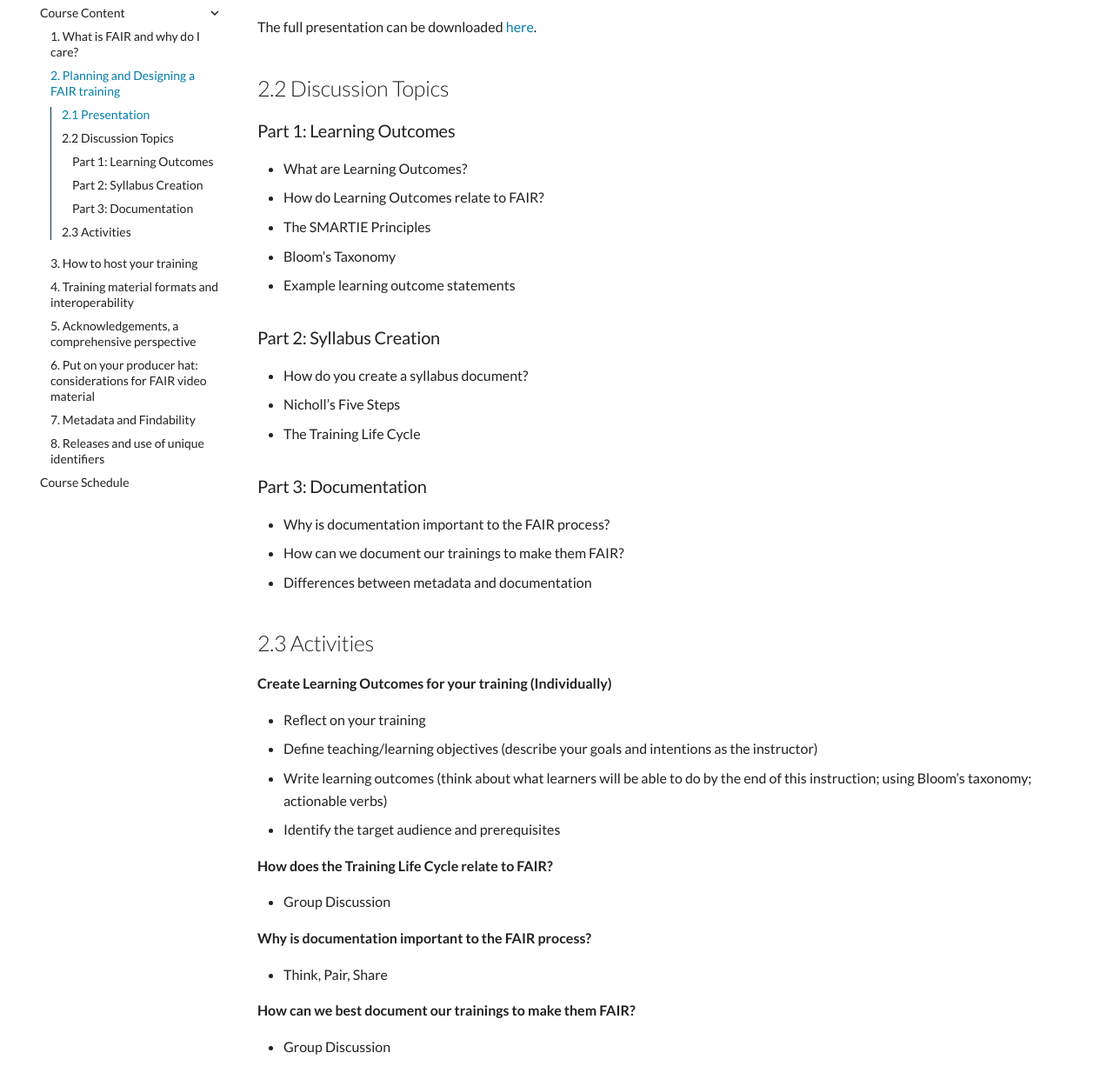
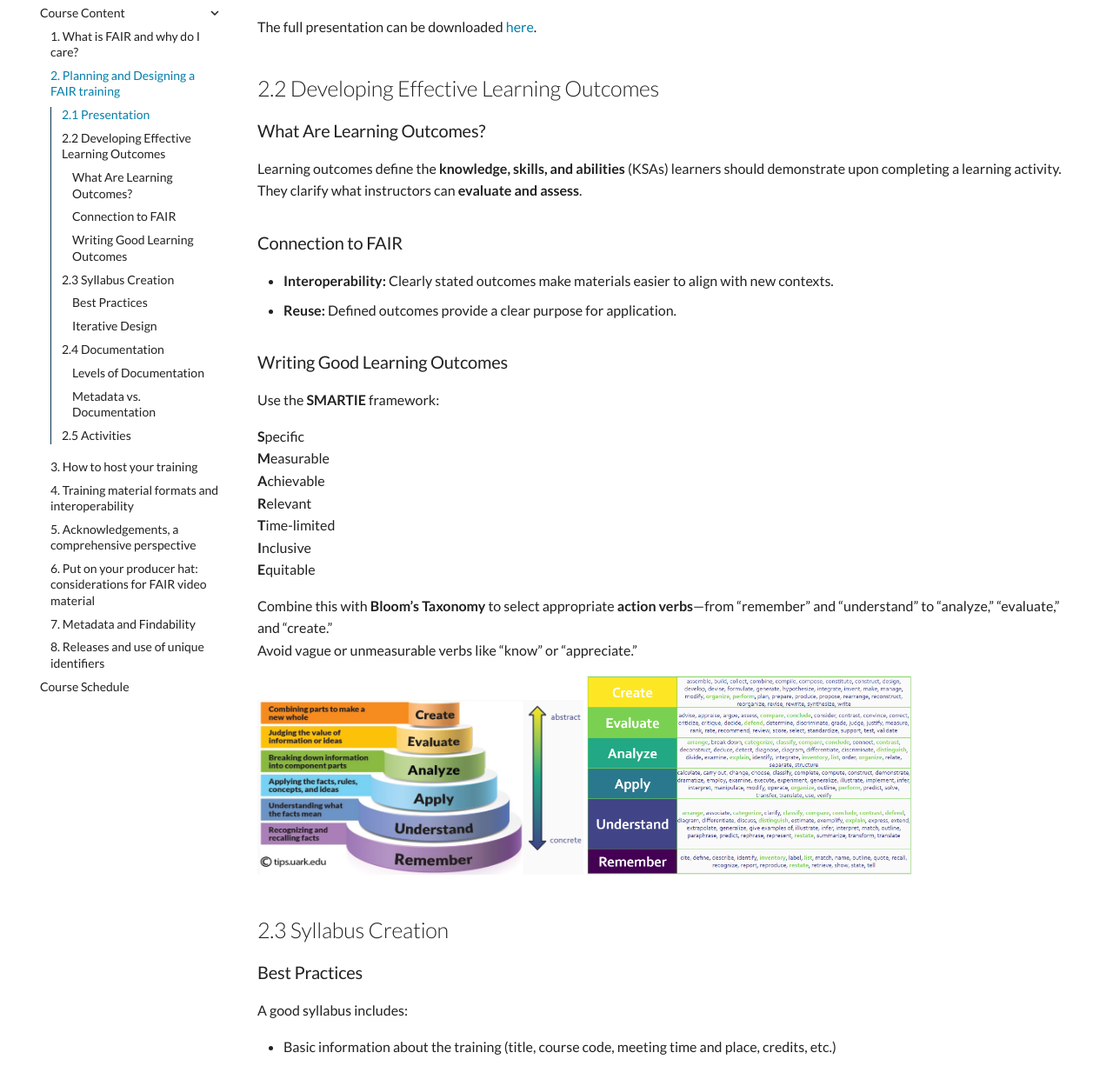
Before and after one commit to elixir-europe-training/ELIXIR-TrP-FAIR-Material-By-Design, an MkDocs documentation site: the page built from docs/chapters/chapter_02.md, in a window 1280 px wide and 1400 px high, scrolled down 871 px, cut to the strip 174-1400 px from the top of the window. Shown: the whole strip at 87% size. Built offline with MkDocs 1.6.1 and Material for MkDocs 9.7.7, drawn with Linux system fonts in a browser that asks for light colours; comment, search, counter and statistics services are not loaded; the version menu is left out; some of the changed text lies outside the part shown.

Commit message:
updated material for session 2

```diff
--- a/docs/chapters/chapter_02.md
+++ b/docs/chapters/chapter_02.md
@@ -16,44 +16,99 @@
 
 The full presentation can be downloaded [here](https://docs.google.com/presentation/d/1Hr8UfxxNSD2y9EHUw410ZN_D1D1IcLHw/export?format=pdf).
 
-## 2.2 Discussion Topics
-### Part 1: Learning Outcomes
-- What are Learning Outcomes?
-- How do Learning Outcomes relate to FAIR?
-- The SMARTIE Principles
-- Bloom’s Taxonomy
-- Example learning outcome statements
+## 2.2 Developing Effective Learning Outcomes
 
-### Part 2: Syllabus Creation
-- How do you create a syllabus document?
-- Nicholl’s Five Steps
-- The Training Life Cycle
+### What Are Learning Outcomes?
+Learning outcomes define the **knowledge, skills, and abilities** (KSAs) learners should demonstrate upon completing a learning activity. They clarify what instructors can **evaluate and assess**.
 
-### Part 3: Documentation
-- Why is documentation important to the FAIR process?
-- How can we document our trainings to make them FAIR?
-- Differences between metadata and documentation
+### Connection to FAIR
+- **Interoperability:** Clearly stated outcomes make materials easier to align with new contexts.
+- **Reuse:** Defined outcomes provide a clear purpose for application.
 
-## 2.3 Activities
-**Create Learning Outcomes for your training (Individually)**
+### Writing Good Learning Outcomes
+Use the **SMARTIE** framework:
 
-- Reflect on your training
-- Define teaching/learning objectives (describe your goals and intentions as the instructor)
-- Write learning outcomes (think about what learners will be able to do by the end of this instruction; using Bloom’s taxonomy; actionable verbs)
-- Identify the target audience and prerequisites
+**S**pecific
+**M**easurable
+**A**chievable
+**R**elevant
+**T**ime-limited
+**I**nclusive
+**E**quitable
 
-**How does the Training Life Cycle relate to FAIR?**
+Combine this with **Bloom’s Taxonomy** to select appropriate **action verbs**—from “remember” and “understand” to “analyze,” “evaluate,” and “create.”
+Avoid vague or unmeasurable verbs like “know” or “appreciate.”
 
-- Group Discussion
+![](../../assets/images/02-bloom.png){width=40%}
+![](../../assets/images/02-bloom_verbs.png){width=40%}
 
-**Why is documentation important to the FAIR process?**
+## 2.3 Syllabus Creation
 
-- Think, Pair, Share
+### Best Practices
+A good syllabus includes:
 
-**How can we best document our trainings to make them FAIR?**
+- Basic information about the training (title, course code, meeting time and place, credits, etc.)
+- Contact information for instructors
+- Course description
+- Eligibility for participation
+- Key dates and times (course times; if applicable, assessment dates)
+- Expectations for completion of the course
+- Grading criteria (if applicable)
 
-- Group Discussion
 
-**What are the differences between metadata and documentation?**
+### Iterative Design
+Training development is **cyclical**. It evolves through:
 
-- Think, Pair, Share
+**Nicholl’s Five Steps** – from defining outcomes to evaluation:
+<br>
+![](../../assets/images/02-nicholls.png){width=80%}
+
+<br>
+**The Training Life Cycle** – identify, design, develop, deliver, evaluate:
+<br>
+![](../../assets/images/02-training_lifecycle.png)
+
+Each phase encourages continuous refinement through feedback and adaptation.
+
+## 2.4 Documentation
+
+### Levels of Documentation
+
+- **Data-level:** Details about specific datasets (structure, variables, processing)
+- **Project-level:** Contextual information (who, when, why, quality assurance)
+
+Examples include:
+
+**Data-level:** Readme files, data management plans
+**Project-level:** Syllabus, instructor guides, recordings
+
+### Metadata vs. Documentation
+
+- **Metadata:** Tags that make training **findable**
+- **Documentation:** Textual descriptions that make training **understandable and reusable**
+
+Both are complementary and should be synchronized early in the project.
+
+## 2.5 Activities
+
+!!! question "Create Learning Outcomes for your training (Individually)"
+    - Reflect on your training
+    - Define teaching/learning objectives *(describe your goals and intentions as the instructor)*
+    - Write learning outcomes *(think about what learners will be able to do by the end of this instruction; using Bloom’s taxonomy; actionable verbs)*
+    - Identify the target audience and prerequisites
+
+!!! question "How does the Training Life Cycle relate to FAIR?"
+    Take two minutes to discuss with the person beside you
+
+!!! question "Why is documentation important to the FAIR process?"
+    - Think about this question yourself for 1 minute
+    - Pair up with someone nearby you, and discuss your thoughts together, for approximately 2-3 minutes
+    - If there is time, share a point you have come up with that you feel is especially relevant
+
+!!! question "How can we best document our trainings to make them FAIR?"
+    Discuss in small groups
+
+!!! question "What are the differences between metadata and documentation?"
+    - Think about this question yourself for 1 minute
+    - Pair up with someone nearby you, and discuss your thoughts together, for approximately 2-3 minutes
+    - If there is time, share a point you have come up with that you feel is especially relevant
```
Also changed, not shown: docs/assets/images/02-bloom.png (added), docs/assets/images/02-bloom_verbs.png (added), docs/assets/images/02-nicholls.png (added), docs/assets/images/02-training_lifecycle.png (added).
